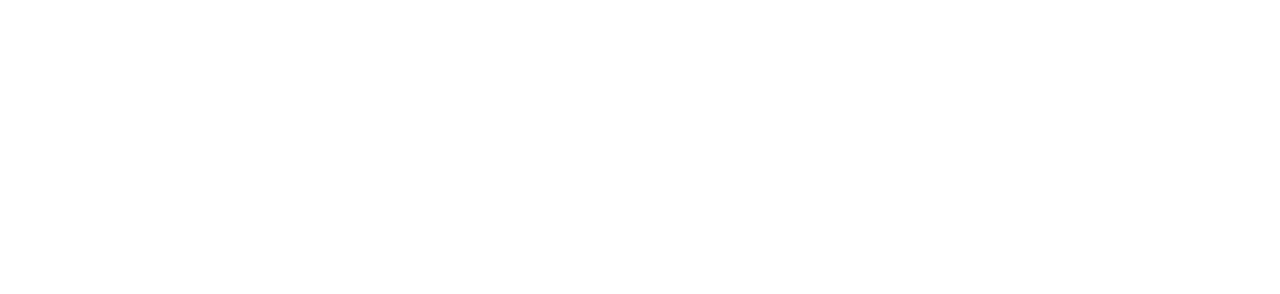
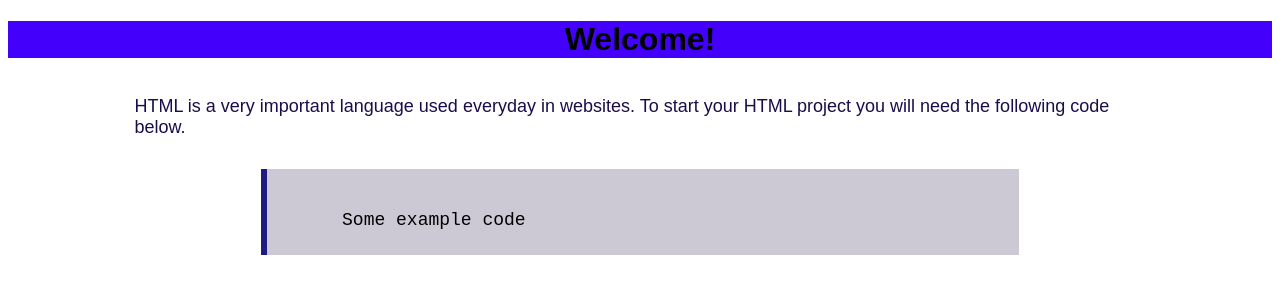
Before and after one commit to Garrett-M-code/static_site, a plain HTML site: page page1.html in a window 1280 px wide. Drawn offline with Linux system fonts and the light colour scheme.

Commit message:
Add files via upload

```diff
--- a/page1.html
+++ b/page1.html
@@ -4,9 +4,57 @@
     <meta charset="UTF-8">
     <meta name="viewport" content="width=device-width, initial-scale=1.0">
     <meta http-equiv="X-UA-Compatible" content="ie=edge">
-    <title>Document</title>
+    <title>The basics</title>
+    <style media="screen">
+            body
+        {
+            background-color:#ffffff;
+            color:#1b0d49;
+            font-family:Arial;
+        }
+            p
+        {
+            font-size:18px;
+            margin-left:10%;
+            margin-right:10%;
+            margin-top:3%;
+            margin-bottom:1%;
+        }
+            h1.top
+        {
+            color:#000000;
+            text-align:center;
+        }
+            p.code
+        {
+            color:#000000;
+            font-family:Monospace;
+        }
+            div.top
+        {
+            background-color:#4300fb;
+
+        }
+            div.coding
+        {
+            margin-left:20%;
+            margin-right:20%;
+            background-color:#ccc9d4;
+            border-left: 6px solid #1f1982;
+        }
+    </style>
 </head>
 <body>
-
+    <div class="top">
+        <h1 class="top">Welcome!</h1>
+    </div>
+    <p>HTML is a very important language used everyday in websites. To start your HTML
+        project you will need the following code below.</p>
+        <br />
+    <div class="coding">
+        <br />
+        <p class="code"> Some example code</p>
+        <br />
+    </div>
 </body>
 </html>
```
